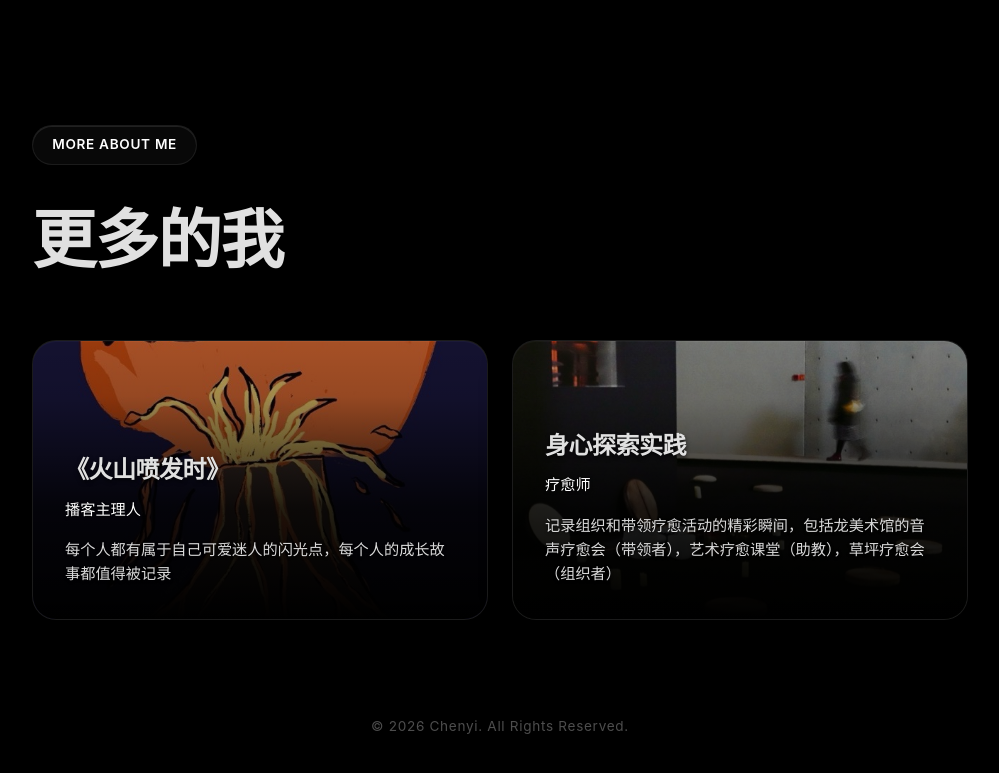
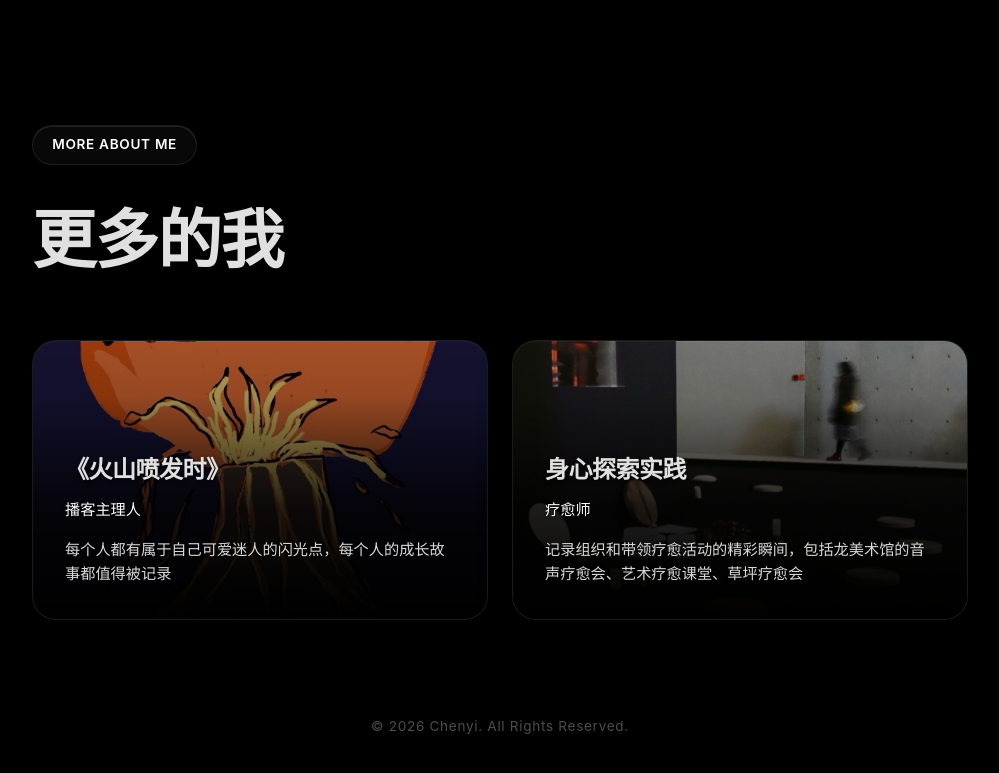
Before and after one commit to Cc-Joo/portfolio, a plain HTML site: page index.html in a window 1280 px wide. Shown: the part 6110-6883 px from the top of the page, without its empty margins (140-1139 px from the left). Drawn offline with Linux system fonts and the light colour scheme.

Commit message:
Update index.html

```diff
--- a/index.html
+++ b/index.html
@@ -601,7 +601,7 @@
                 <div class="more-card-content">
                     <h3 class="font-heading">身心探索实践</h3>
                     <p style="color: #fff; margin-bottom: 1rem; font-weight: 500;">疗愈师</p>
-                    <p>记录组织和带领疗愈活动的精彩瞬间，包括龙美术馆的音声疗愈会（带领者），艺术疗愈课堂（助教），草坪疗愈会（组织者）</p>
+                    <p>记录组织和带领疗愈活动的精彩瞬间，包括龙美术馆的音声疗愈会、艺术疗愈课堂、草坪疗愈会</p>
                 </div>
             </div>
         </div>
```
